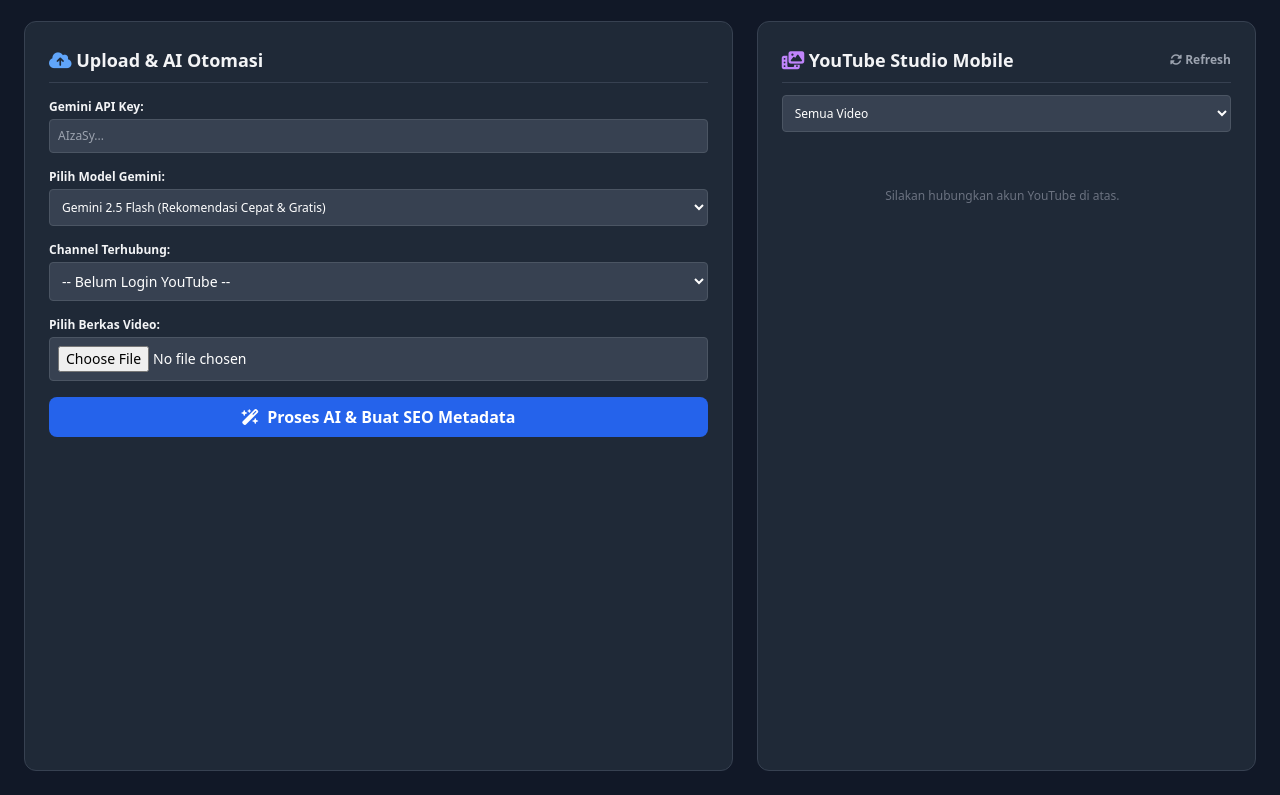
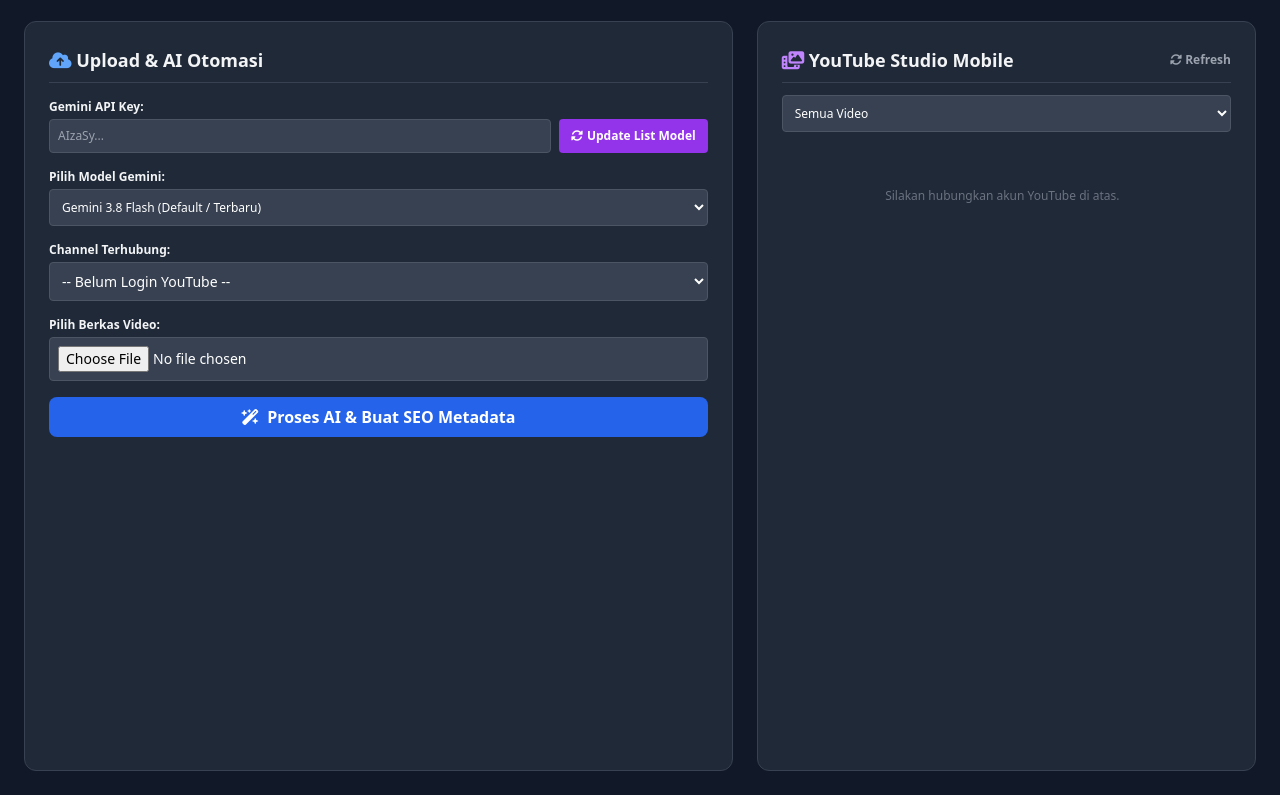
Before and after one commit to yidyim/ytauto, a plain HTML site: page index.html in a window 1280 px wide. Shown: the part 72-867 px from the top of the page. Drawn offline with nearby package versions, Linux system fonts and the light colour scheme.

Commit message:
Update index.html

```diff
--- a/index.html
+++ b/index.html
@@ -28,15 +28,18 @@
 
       <div>
         <label class="block text-xs font-semibold mb-1">Gemini API Key:</label>
-        <input type="password" id="geminiKeyInput" placeholder="AIzaSy..." class="w-full bg-gray-700 border border-gray-600 rounded p-2 text-xs text-white">
+        <div class="flex gap-2">
+          <input type="password" id="geminiKeyInput" placeholder="AIzaSy..." class="flex-1 bg-gray-700 border border-gray-600 rounded p-2 text-xs text-white">
+          <button onclick="fetchAvailableModels()" class="bg-purple-600 hover:bg-purple-700 text-white px-3 py-2 rounded text-xs font-semibold transition flex items-center gap-1">
+            <i class="fa-solid fa-rotate"></i> Update List Model
+          </button>
+        </div>
       </div>
 
       <div>
         <label class="block text-xs font-semibold mb-1">Pilih Model Gemini:</label>
         <select id="geminiModelSelect" class="w-full bg-gray-700 border border-gray-600 rounded p-2 text-xs text-white">
-          <option value="gemini-2.5-flash">Gemini 2.5 Flash (Rekomendasi Cepat & Gratis)</option>
-          <option value="gemini-1.5-flash">Gemini 1.5 Flash</option>
-          <option value="gemini-1.5-pro">Gemini 1.5 Pro</option>
+          <option value="gemini-3.8-flash">Gemini 3.8 Flash (Default / Terbaru)</option>
         </select>
       </div>
 
@@ -160,7 +163,7 @@
 
   <script>
     // MASUKKAN CLIENT ID GOOGLE CLOUD ANDA DI SINI
-    const CLIENT_ID = '24742527194-3bg7vg9c1r99s0f0936id2v1dsmqle6o.apps.googleusercontent.com';
+    const CLIENT_ID = 'GANTI_DENGAN_GOOGLE_CLIENT_ID_ANDA.apps.googleusercontent.com';
 
     window.onload = function() {
       const hash = window.location.hash.substring(1);
@@ -181,10 +184,42 @@
     };
 
     function loginYouTube() {
-      const redirectUri = window.location.origin + window.location.pathname;
+      // Mengambil URL persis dari address bar browser tanpa hashtag
+      let redirectUri = window.location.href.split('#')[0];
       const scopes = 'https://www.googleapis.com/auth/youtube.upload https://www.googleapis.com/auth/youtube.readonly';
       const authUrl = `https://accounts.google.com/o/oauth2/v2/auth?client_id=${CLIENT_ID}&redirect_uri=${encodeURIComponent(redirectUri)}&response_type=token&scope=${encodeURIComponent(scopes)}&include_granted_scopes=true&prompt=consent`;
       window.location.href = authUrl;
+    }
+
+    async function fetchAvailableModels() {
+      const apiKey = document.getElementById('geminiKeyInput').value.trim();
+      if (!apiKey) return alert("Masukkan Gemini API Key terlebih dahulu!");
+
+      const select = document.getElementById('geminiModelSelect');
+      select.innerHTML = '<option>Memuat daftar model...</option>';
+
+      try {
+        const res = await fetch(`https://generativelanguage.googleapis.com/v1beta/models?key=${apiKey}`);
+        const data = await res.json();
+
+        if (!res.ok) throw new Error(data.error ? data.error.message : "Gagal mengambil model.");
+
+        select.innerHTML = '';
+        const generateModels = data.models.filter(m => m.supportedGenerationMethods && m.supportedGenerationMethods.includes("generateContent"));
+
+        generateModels.forEach(m => {
+          const modelCleanName = m.name.replace('models/', '');
+          const option = document.createElement('option');
+          option.value = modelCleanName;
+          option.textContent = `${m.displayName || modelCleanName} (${modelCleanName})`;
+          select.appendChild(option);
+        });
+
+        alert(`Berhasil memperbarui ${generateModels.length} model terbaru!`);
+      } catch (err) {
+        alert("Gagal mengambil model: " + err.message);
+        select.innerHTML = '<option value="gemini-3.8-flash">Gemini 3.8 Flash (Default)</option>';
+      }
     }
 
     async function fetchChannelInfo(token) {
@@ -237,7 +272,6 @@
       }`;
 
       try {
-        // Menggunakan model yang dipilih dari dropdown secara dinamis
         const response = await fetch(`https://generativelanguage.googleapis.com/v1beta/models/${selectedModel}:generateContent?key=${apiKey}`, {
           method: 'POST',
           headers: { 'Content-Type': 'application/json' },
```
